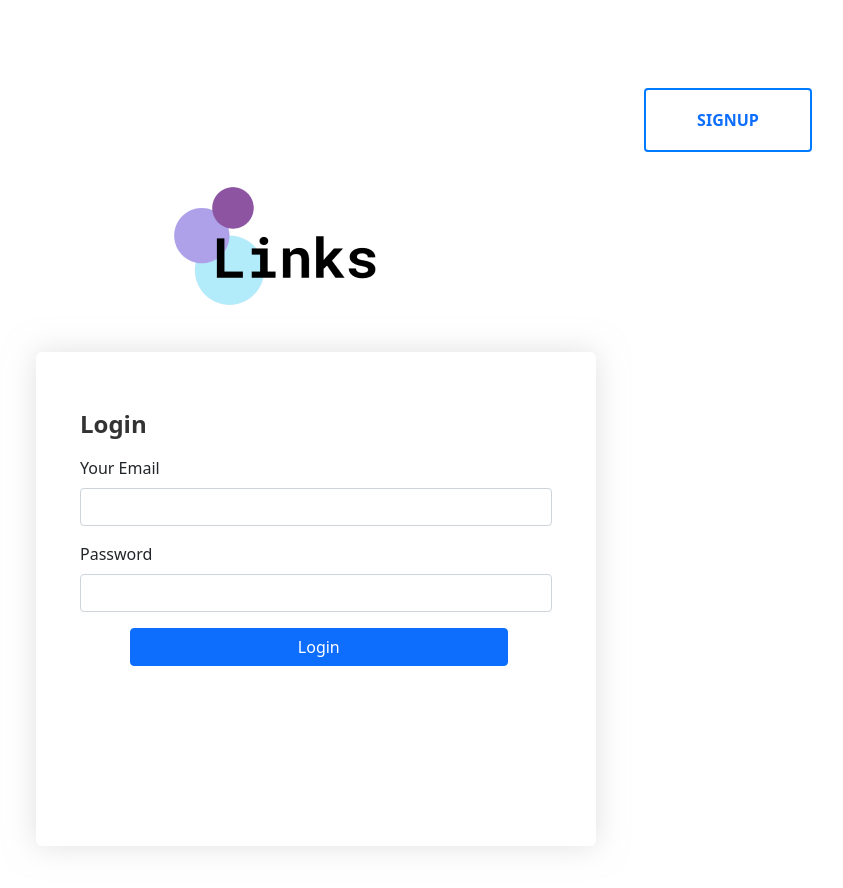
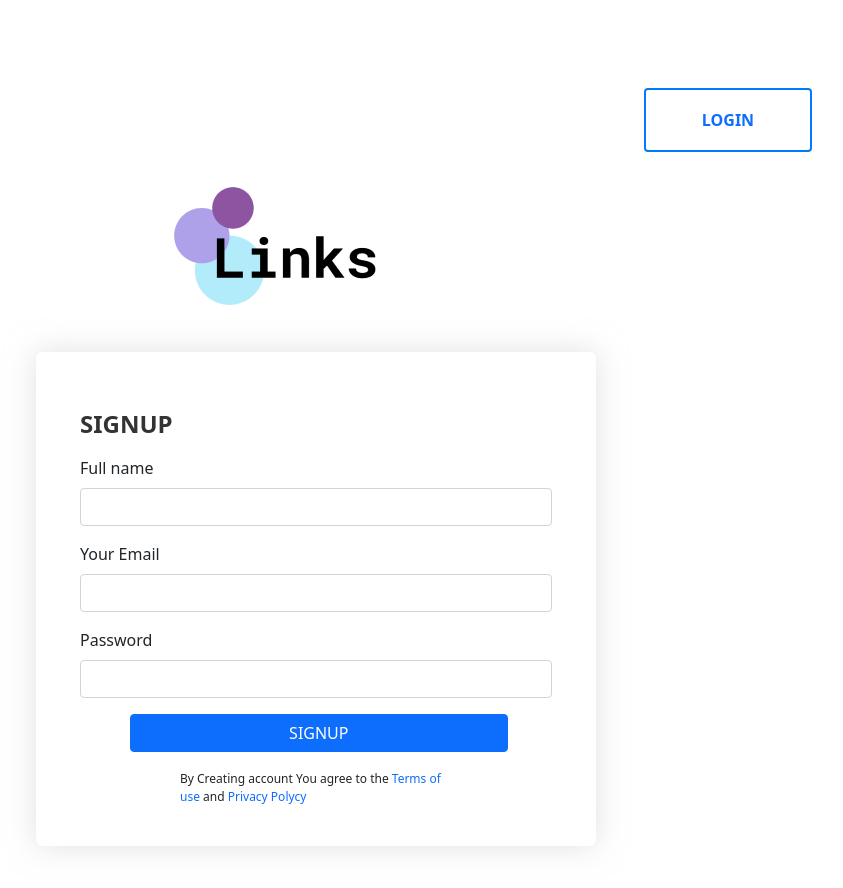
Before and after one commit to ariasDev/prueba-MO, an Angular app: page /signup in a window 1280 px wide. Before the commit this address led to /. Shown: the top 888 px of the page, without its empty margins (324-1167 px from the left). Built offline with nearby package versions, Linux system fonts and the light colour scheme.

Commit message:
agregando componente registro y enrutamiento

```diff
--- a/src/app/app-routing.module.ts
+++ b/src/app/app-routing.module.ts
@@ -1,7 +1,14 @@
 import { NgModule } from '@angular/core';
 import { RouterModule, Routes } from '@angular/router';
+import { LoginPageComponent } from './components/login-page/login-page.component'
+import { RegistrationPageComponent } from './components/registration-page/registration-page.component'
 
-const routes: Routes = [];
+const routes: Routes = [
+  { path: '', redirectTo: '/login', pathMatch: 'full' },
+  { path: 'login', component: LoginPageComponent, pathMatch: 'full' },
+  { path: 'signup', component: RegistrationPageComponent, pathMatch: 'full' },
+
+];
 
 @NgModule({
   imports: [RouterModule.forRoot(routes)],
--- a/src/app/app.component.html
+++ b/src/app/app.component.html
@@ -1 +1 @@
-<app-login-page></app-login-page>
+<router-outlet></router-outlet>
--- a/src/app/components/login-page/login-page.component.html
+++ b/src/app/components/login-page/login-page.component.html
@@ -2,9 +2,9 @@
 <img src="assets/logo_transparent 1.png" alt="" class="logo">
 
 <div class="container">
-  <a href="#" class="btn-flotante">SIGNUP</a>
+  <a href="/signup" class="btn-flotante">{{redirectionButtomText}}</a>
   <form class="login-form">
-    <p class="title">Login</p>
+    <p class="title">{{formTitle}}</p>
     <div class="mb-3">
       <label for="exampleInputEmail1" class="form-label">Your Email</label>
       <input type="email" class="form-control" id="exampleInputEmail1" aria-describedby="emailHelp">
@@ -13,7 +13,7 @@
       <label for="exampleInputPassword1" class="form-label">Password</label>
       <input type="password" class="form-control" id="exampleInputPassword1">
     </div>
-    <button type="submit" class="btn btn-primary btn-login">Login</button>
+    <button type="submit" class="btn btn-primary btn-login">{{formTitle}}</button>
   </form>
 </div>
 </div>
--- a/src/app/components/login-page/login-page.component.ts
+++ b/src/app/components/login-page/login-page.component.ts
@@ -1,4 +1,5 @@
 import { Component, OnInit } from '@angular/core';
+import { Router } from '@angular/router'
 
 @Component({
   selector: 'app-login-page',
@@ -7,9 +8,16 @@ import { Component, OnInit } from '@angular/core';
 })
 export class LoginPageComponent implements OnInit {
 
-  constructor() { }
+  formTitle: String = "Login";
+  redirectionButtomText: String = "signup";
+
+  constructor(private readonly router: Router) { }
 
   ngOnInit(): void {
   }
 
+  goto(): void {
+    this.router.navigate([this.redirectionButtomText]);
+  }
+
 }
--- a/src/app/components/registration-page/registration-page.component.css
+++ b/src/app/components/registration-page/registration-page.component.css
@@ -0,0 +1,78 @@
+.registration-page-container {
+  height: 100%;
+}
+
+.container{
+  box-shadow: 0px 0px 30px rgba(199, 199, 199, 0.55);
+  border-radius: 6px;
+  width: 560px;
+  height: 494px;
+  left: 448px;
+  top: 424px;
+
+  padding-top: 24px;
+  margin-bottom: 38px;
+}
+
+.registration-form{
+  padding: 32px;
+}
+
+.logo{
+  margin-top: 140px;
+  display: block;
+  margin-left: auto;
+  margin-right: auto;
+}
+
+.title{
+  width: 71px;
+  height: 32px;
+  left: 32px;
+  top: 32px;
+  font-style: normal;
+  font-weight: bold;
+  font-size: 24px;
+  line-height: 132%;
+  display: flex;
+  align-items: center;
+  color: #333333;
+}
+
+.btn-login{
+  width: 80%;
+  margin-left: 50px;
+}
+
+
+.btn-flotante {
+  display: flex;
+  align-items: center;
+  font-size: 16px;
+  text-transform: uppercase;
+  font-weight: bold;
+  position: fixed;
+  top: 40px;
+  right: 40px;
+  margin-right: 104px;
+  margin-top: 48px;
+  border: 2px solid #007AFF;
+  box-sizing: border-box;
+  border-radius: 4px;
+  text-decoration: none;
+  width: 168px;
+  height: 64px;
+  justify-content: center;
+}
+
+.privacyPolycy{
+  margin-top: 18px;
+  font-size: 12px;
+  margin-left: 100px;
+  margin-right: 100px;
+}
+
+
+.text-color-blue{
+  text-decoration: none;
+}
--- a/src/app/components/registration-page/registration-page.component.html
+++ b/src/app/components/registration-page/registration-page.component.html
@@ -1 +1,24 @@
-<p>registration-page works!</p>
+<div class="registration-page-container">
+  <img src="assets/logo_transparent 1.png" alt="" class="logo">
+
+  <div class="container">
+    <a href="/login" class="btn-flotante">{{redirectionButtomText}}</a>
+    <form class="registration-form">
+      <p class="title">{{formTitle}}</p>
+      <div class="mb-3">
+        <label for="fullName" class="form-label">Full name</label>
+        <input type="text" class="form-control" id="fullName">
+      </div>
+      <div class="mb-3">
+        <label for="exampleInputEmail1" class="form-label">Your Email</label>
+        <input type="email" class="form-control" id="exampleInputEmail1" aria-describedby="emailHelp">
+      </div>
+      <div class="mb-3">
+        <label for="exampleInputPassword1" class="form-label">Password</label>
+        <input type="password" class="form-control" id="exampleInputPassword1">
+      </div>
+      <button type="submit" class="btn btn-primary btn-login" (click)="goto()">{{formTitle}}</button>
+      <p class="privacyPolycy">By Creating account You agree to the <a class="text-color-blue">Terms of use</a> and <a class="text-color-blue">Privacy Polycy</a></p>
+    </form>
+  </div>
+</div>
--- a/src/app/components/registration-page/registration-page.component.ts
+++ b/src/app/components/registration-page/registration-page.component.ts
@@ -1,4 +1,5 @@
 import { Component, OnInit } from '@angular/core';
+import { Router } from '@angular/router'
 
 @Component({
   selector: 'app-registration-page',
@@ -7,9 +8,16 @@ import { Component, OnInit } from '@angular/core';
 })
 export class RegistrationPageComponent implements OnInit {
 
-  constructor() { }
+  formTitle: String = "SIGNUP";
+  redirectionButtomText: String = "login";
+
+  constructor(private readonly router: Router) { }
 
   ngOnInit(): void {
   }
 
+  goto(): void {
+    this.router.navigate([this.redirectionButtomText]);
+  }
+
 }
```
Also changed, not shown: src/app/components/login-page/login-page.component.css (+0 -7 lines).
